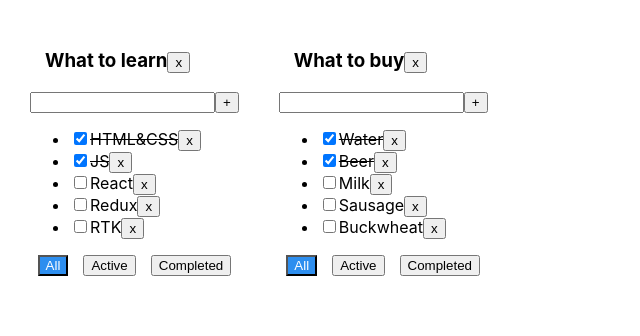
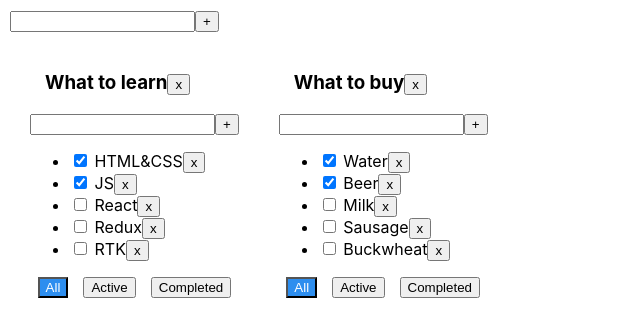
Before and after one commit to Maystrenko-Alex/Todolist, a React (Create React App) app: page / in a window 1280 px wide. Shown: the top 336 px of the page, without its empty margins (0-640 px from the left). Built offline with nearby package versions, Linux system fonts and the light colour scheme.

Commit message:
less06 - create universal components

```diff
--- /dev/null
+++ b/src/AddItemForm.tsx
@@ -0,0 +1,44 @@
+import React, { KeyboardEvent, ChangeEvent, useState } from 'react';
+
+type AddItemFormPropsType = {
+  addItem: (title: string) => void
+}
+
+export const AddItemForm = (props: AddItemFormPropsType) => {
+
+  const [title, setTitle] = useState<string>('');
+  const [error, setError] = useState<boolean>(false);
+
+  const onChangeValueInputHandler = (e: ChangeEvent<HTMLInputElement>) => {
+    setTitle(e.currentTarget.value);
+    error && setError(false)
+  }
+
+  const onKeyPressAddItem = (e: KeyboardEvent<HTMLInputElement>) => e.key === 'Enter' && addNewItemHandler();
+
+  const addNewItemHandler = () => {
+    if (title.trim()) {
+      props.addItem(title.trim());
+    } else {
+      setError(true);
+    }
+
+    setTitle('');
+  }
+
+  return (
+    <div>
+      <input
+        className={error ? 'error' : 'notError'}
+        autoFocus
+        value={title}
+        onChange={onChangeValueInputHandler}
+        onKeyPress={onKeyPressAddItem}
+      />
+      <button onClick={addNewItemHandler}>+</button>
+      {error && <div className={'errorMessage'}>Title is required!</div>}
+    </div>
+  );
+};
+
+export default AddItemForm;
--- a/src/App.css
+++ b/src/App.css
@@ -1,8 +1,10 @@
 .App {
   padding: 10px;
+  /* display: flex; */
+}
+.todoWrapper {
   display: flex;
 }
-
 .wrapper {
   margin: 20px;
 }
--- a/src/App.tsx
+++ b/src/App.tsx
@@ -1,5 +1,6 @@
 import React, { useState } from 'react';
 import { v1 } from 'uuid';
+import AddItemForm from './AddItemForm';
 import './App.css';
 import { TodoList } from './TodoList';
 
@@ -47,37 +48,32 @@ export function App() {
     ]
   })
 
+  const removeTask = (taskID: string, todoListId: string) => {
+    setTasks({ ...tasks, [todoListId]: tasks[todoListId].filter(t => t.id !== taskID) })
+  }
 
-  // const todoListTitle = 'What to learn';
-
-  // let [tasks, setTasks] = useState<TaskType[]>([
-  //   { id: v1(), title: 'HTML&CSS', isDone: true },
-  //   { id: v1(), title: 'JS', isDone: true },
-  //   { id: v1(), title: 'React', isDone: false },
-  //   { id: v1(), title: 'Redux', isDone: false },
-  //   { id: v1(), title: 'RTK', isDone: false }
-  // ])
-
-  // const [filter, setFilter] = useState<FilterValuesType>('all');
-
-
-  const removeTask = (taskID: string, todoListId: string) => {
-    // let copyState = {...tasks}
-    // copyState = copyState[todoListId].filter(t => t.id !== taskID)
-    // setTasks(copyState)
-    setTasks({ ...tasks, [todoListId]: tasks[todoListId].filter(t => t.id !== taskID) })
+  const changeTaskTitle = (newTitle: string, taskId: string, todoListId: string) => {
+    setTasks({ ...tasks, [todoListId]: tasks[todoListId].map(t => t.id === taskId ? { ...t, title: newTitle } : t) })
   }
 
   const changeTaskStatus = (taskID: string, todoListId: string, newStatus: boolean) => {
     let copyState = { ...tasks }
     copyState[todoListId] = copyState[todoListId].map(t => t.id === taskID ? { ...t, isDone: newStatus } : t)
     setTasks(copyState)
-    // setTasks(tasks.map(t => (t.id === taskID) ? { ...t, isDone: newStatus } : t))
   }
 
   const addTask = (title: string, todoListId: string) => {
     setTasks({ ...tasks, [todoListId]: [...tasks[todoListId], { id: v1(), title, isDone: false }] })
-    // setTasks([...tasks, { id: v1(), title, isDone: false }])
+  }
+
+  const addTodolist = (title: string) => {
+    const newTodoListId = v1();
+    setTodoLists([{ id: newTodoListId, title, filter: 'all' }, ...todoLists]);
+    setTasks({ ...tasks, [newTodoListId]: [] })
+  }
+
+  const changeTodoListTitle = (title: string, todoListId: string) => {
+    setTodoLists(todoLists.map(tl => tl.id === todoListId ? { ...tl, title } : tl))
   }
 
   const changeTodoListFilter = (filter: FilterValuesType, todoListId: string) => {
@@ -89,14 +85,6 @@ export function App() {
     setTodoLists(todoLists.filter(t => t.id !== todoListId))
     delete tasks[todoListId]
   }
-
-  // let taskForTodoList = tasks;
-  // if (filter === 'active') {
-  //   taskForTodoList = tasks.filter(t => t.isDone === false)
-  // }
-  // if (filter === 'completed') {
-  //   taskForTodoList = tasks.filter(t => t.isDone === true)
-  // }
 
   const todolistRender = todoLists.map(tl => {
     let filteredTasks: TaskType[] = tasks[tl.id];
@@ -116,14 +104,19 @@ export function App() {
         addTask={addTask}
         removeTask={removeTask}
         removeTodoList={removeTodoList}
+        changeTaskTitle={changeTaskTitle}
         changeTaskStatus={changeTaskStatus}
+        changeTodoListTitle={changeTodoListTitle}
         changeTodoListFilter={changeTodoListFilter}
       />
     )
   })
   return (
     <div className="App">
-      {todolistRender}
+      <AddItemForm addItem={addTodolist} />
+      <div className='todoWrapper'>
+        {todolistRender}
+      </div>
     </div>
   );
 }
--- /dev/null
+++ b/src/EditableSpan.tsx
@@ -0,0 +1,32 @@
+import React, { ChangeEvent, useState } from 'react';
+
+type EditableSpanPropsType = {
+  title: string
+  changeTitle: (title: string) => void
+}
+
+export const EditableSpan = (props: EditableSpanPropsType) => {
+
+  const [inputValue, setInputValue] = useState<string>(props.title);
+  const [isEditMode, setIsEditMode] = useState<boolean>(false);
+
+  const onEditMode = () => setIsEditMode(true);
+
+  const offEditMode = () => {
+    if (inputValue) {
+      props.changeTitle(inputValue)
+      setIsEditMode(false)
+    }
+  }
+
+  const onChangeInputValueHandler = (e: ChangeEvent<HTMLInputElement>) => setInputValue(e.currentTarget.value);
+
+  return (
+    <>
+      {isEditMode
+        ? <input autoFocus value={inputValue} onChange={onChangeInputValueHandler} onBlur={offEditMode} />
+        : <span onDoubleClick={onEditMode}> {props.title}</span>
+      }
+    </>
+  );
+};
--- a/src/TodoList.tsx
+++ b/src/TodoList.tsx
@@ -1,5 +1,7 @@
-import { ChangeEvent, useState, KeyboardEvent } from "react"
+import { ChangeEvent } from "react"
+import AddItemForm from "./AddItemForm"
 import { FilterValuesType, TaskType } from "./App"
+import { EditableSpan } from "./EditableSpan"
 
 
 type TodoListPropsType = {
@@ -7,64 +9,48 @@ type TodoListPropsType = {
   title: string
   tasks: TaskType[]
   filter: FilterValuesType
+  removeTodoList: (todoListId: string) => void
   addTask: (title: string, todoListId: string) => void
   removeTask: (taskID: string, todoListId: string) => void
-  removeTodoList: (todoListId: string) => void
+  changeTodoListTitle: (title: string, todoListId: string) => void
+  changeTodoListFilter: (filter: FilterValuesType, todoListId: string) => void
   changeTaskStatus: (taskID: string, todoListId: string, newStatus: boolean) => void
-  changeTodoListFilter: (filter: FilterValuesType, todoListId: string) => void
+  changeTaskTitle: (title: string, taskId: string, todoListId: string) => void
 }
 
 export const TodoList = (props: TodoListPropsType) => {
-
-  const [title, setTitle] = useState<string>('');
-  const [error, setError] = useState<boolean>(false)
 
   const tasksList = props.tasks.map(task => {
     const changeTaskStatusHandler = (e: ChangeEvent<HTMLInputElement>) => {
       props.changeTaskStatus(task.id, props.id, e.currentTarget.checked)
     }
+    const changeTaskTitle = (newTitle: string) => props.changeTaskTitle(newTitle, task.id, props.id);
     return (
       <li key={task.id}>
         <input
           type="checkbox"
           checked={task.isDone}
           onChange={changeTaskStatusHandler} />
-        <span className={task.isDone ? 'isDone' : ''}>{task.title}</span>
+        <EditableSpan title={task.title} changeTitle={changeTaskTitle} />
         <button onClick={() => props.removeTask(task.id, props.id)}>x</button>
       </li>
     )
   })
   const handlerCreator = (filter: FilterValuesType) => () => props.changeTodoListFilter(filter, props.id);
   const removeTodoList = () => props.removeTodoList(props.id)
-  const addNewTaskHandler = () => {
-    if (title.trim()) {
-      props.addTask(title.trim(), props.id);
-    } else {
-      setError(true);
-    }
-    setTitle('');
+
+  const changeTodoListTitle = (newTitle: string) => props.changeTodoListTitle(newTitle, props.id);
+  const addTask = (title: string) => {
+    props.addTask(title, props.id)
   }
-  const onChangeValueInputHandler = (e: ChangeEvent<HTMLInputElement>) => {
-    setTitle(e.currentTarget.value);
-    error && setError(false)
-  }
-  const onKeyPressAddTask = (e: KeyboardEvent<HTMLInputElement>) => e.key === 'Enter' && addNewTaskHandler();
   return (
     <div className='wrapper'>
       <h3>
-        {props.title}
+        <EditableSpan title={props.title} changeTitle={changeTodoListTitle} />
         <button onClick={removeTodoList}>x</button>
       </h3>
-      <div>
-        <input
-          className={error ? 'error' : 'notError'}
-          value={title}
-          onChange={onChangeValueInputHandler}
-          onKeyPress={onKeyPressAddTask}
-        />
-        <button onClick={addNewTaskHandler}>+</button>
-        {error && <div className={'errorMessage'}>Title is required!</div>}
-      </div>
+      <AddItemForm addItem={addTask} />
+
       <ul>
         {props.tasks.length ? tasksList : <span>Your taskslist is empty...</span>}
       </ul>
```
